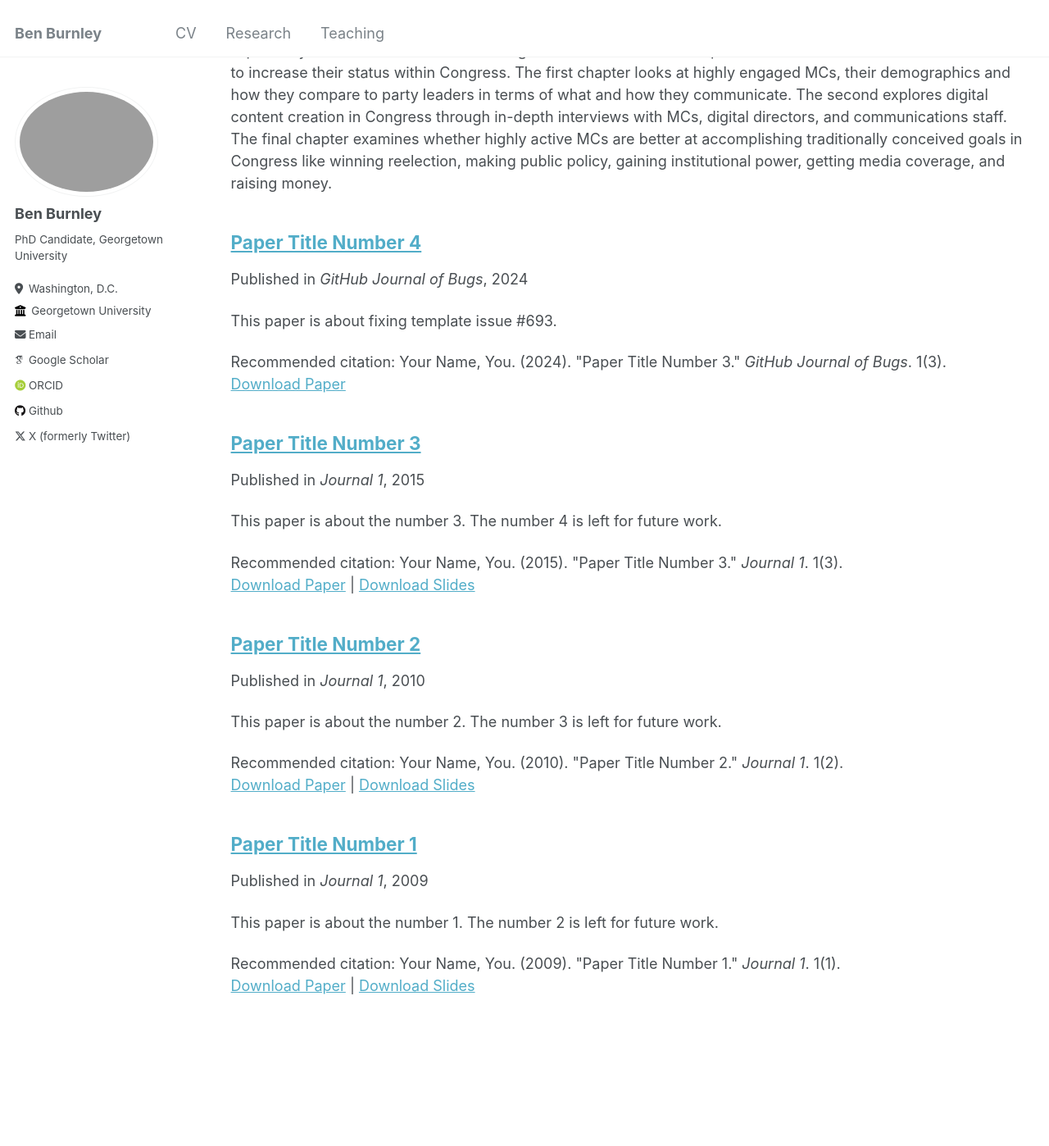
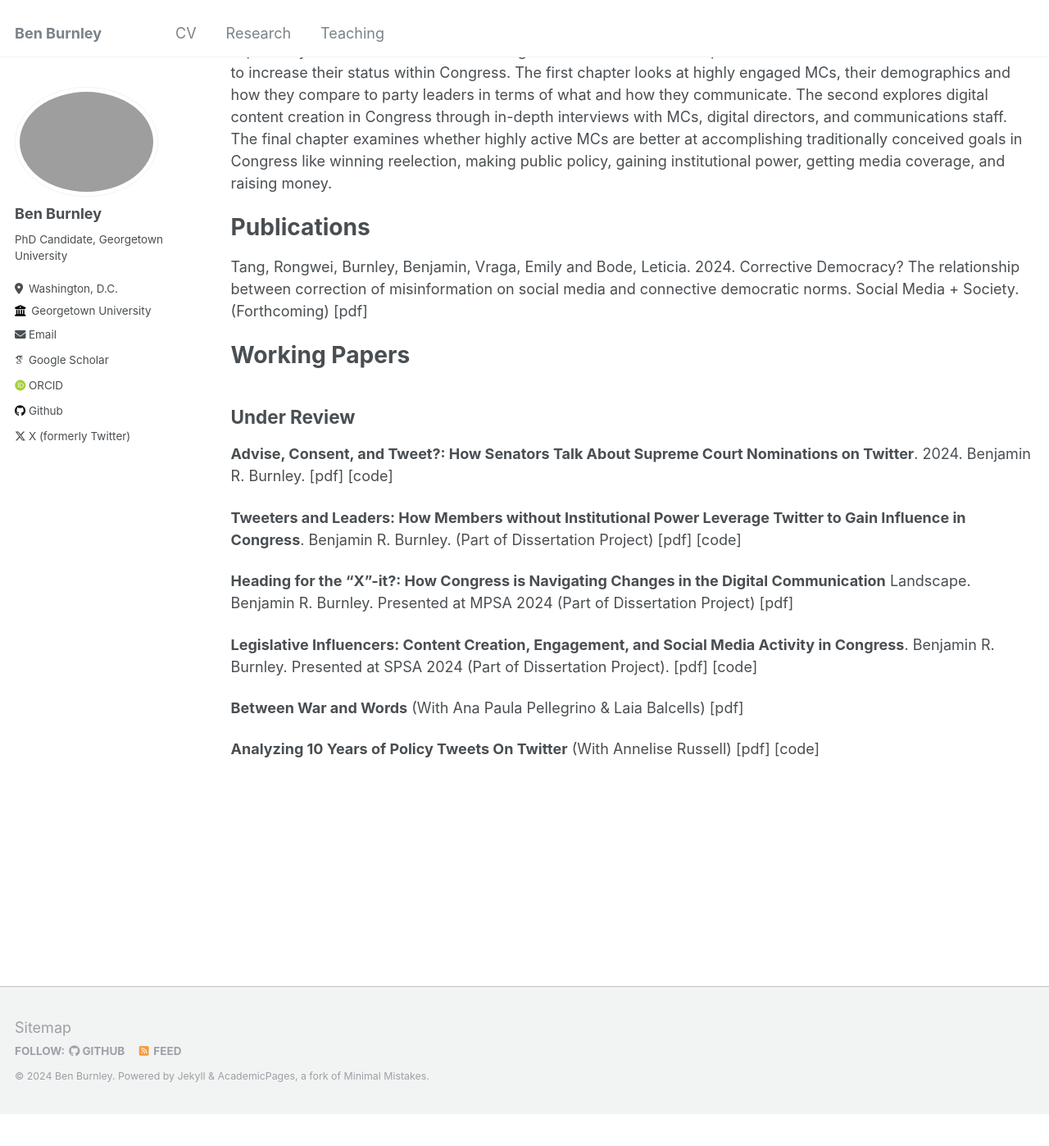
Before and after one commit to benjaminrburnley/benjaminrburnley.github.io, a Jekyll site: the page built from _pages/publications.md, in a window 1280 px wide and 1400 px high, scrolled down 203 px. Shown: the whole window at 82% size. Built offline with Jekyll 4.4.1, drawn with Linux system fonts in a browser that asks for light colours; some web fonts are replaced; after the commit the page ends 1561 px from its top, so only the background shows below that.

Commit message:
adding research page

```diff
--- a/_pages/publications.md
+++ b/_pages/publications.md
@@ -8,8 +8,27 @@ author_profile: true
 ## Dissertation: *Tweeters and Leaders: How Congress Uses Twitter to Gain Power*
 My dissertation project looks at how members of Congress use Twitter (now X) to achieve their goals. The project is primarily interested in members of Congress who lack institutional power and turn to the affordances of Twitter to increase their status within Congress. The first chapter looks at highly engaged MCs, their demographics and how they compare to party leaders in terms of what and how they communicate. The second explores digital content creation in Congress through in-depth interviews with MCs, digital directors, and communications staff. The final chapter examines whether highly active MCs are better at accomplishing traditionally conceived goals in Congress like winning reelection, making public policy, gaining institutional power, getting media coverage, and raising money.
 
-{% include base_path %}
+# Publications
 
-{% for post in site.publications reversed %}
-  {% include archive-single.html %}
-{% endfor %}
+Tang, Rongwei, Burnley, Benjamin, Vraga, Emily and Bode, Leticia. 2024. Corrective Democracy? The
+relationship between correction of misinformation on social media and connective democratic norms.
+Social Media + Society. (Forthcoming) [pdf]
+
+# Working Papers
+
+## Under Review
+**Advise, Consent, and Tweet?: How Senators Talk About Supreme Court Nominations on Twitter**. 2024.
+Benjamin R. Burnley. [pdf] [code]
+
+**Tweeters and Leaders: How Members without Institutional Power Leverage Twitter to Gain Influence in Congress**.
+Benjamin R. Burnley. (Part of Dissertation Project) [pdf] [code]
+
+**Heading for the “X”-it?: How Congress is Navigating Changes in the Digital Communication**
+Landscape. Benjamin R. Burnley. Presented at MPSA 2024 (Part of Dissertation Project) [pdf]
+
+**Legislative Influencers: Content Creation, Engagement, and Social Media Activity in Congress**.
+Benjamin R. Burnley. Presented at SPSA 2024 (Part of Dissertation Project). [pdf] [code]
+
+**Between War and Words** (With Ana Paula Pellegrino & Laia Balcells) [pdf]
+
+**Analyzing 10 Years of Policy Tweets On Twitter** (With Annelise Russell) [pdf] [code]
```
Also changed, not shown: _pages/about.md (+3 -2 lines).
